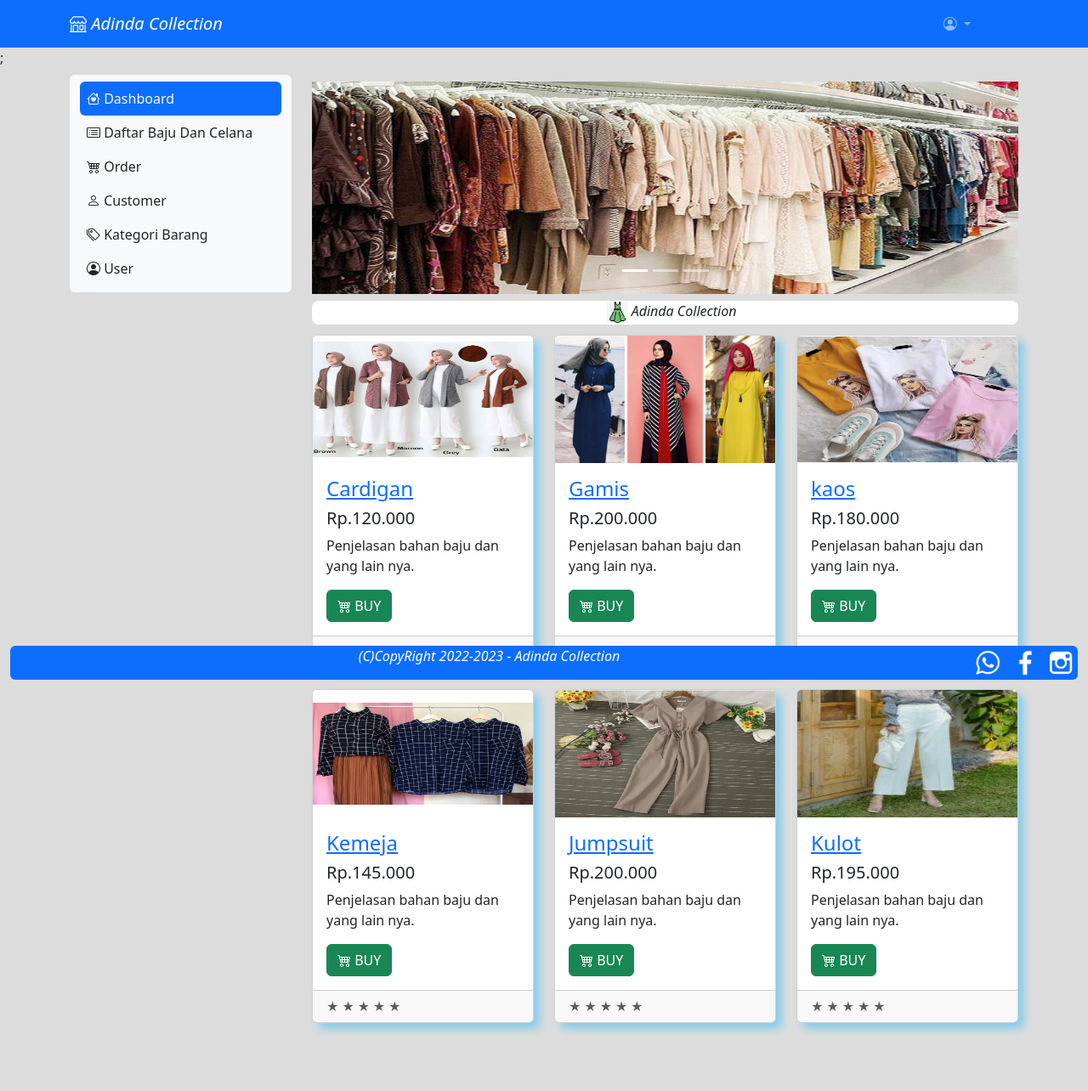
After one commit to agunganggara22/pblbaju-2021573010025, a Laravel app: page /order in a window 1280 px wide. The commit adds this page. Shown: the whole page at 85% size. Run offline with Laravel 8, Linux system fonts and the light colour scheme; some libraries are stand-ins or nearby versions.

Commit message:
twocommit

```diff
--- a/resources/views/header.blade.php
+++ b/resources/views/header.blade.php
@@ -1,13 +1,13 @@
 <nav class="navbar navbar-expand navbar-dark bg-primary sticky-top">
             <div class="container-lg">
-                <a class="navbar-brand" href=".">
-                    <i href="header.php" class="bi bi-shop"> Adinda Collection</i>
+                <a class="navbar-brand" href="index">
+                    <i href="index" class="bi bi-shop"> Adinda Collection</i>
                     <div class="collapse navbar-collapse d-flex justify-content-end me-5" id="navbarNav">
                         <ul class="navbar-nav">
                             <li class="nav-item dropdown">
                                 <a class="nav-link dropdown-toggle" href="#" role="button" data-bs-toggle="dropdown" aria-expanded="false">
                                 <i class="bi bi-person-circle">
-                                    <?php echo $hasil['username']; ?>
+
                                 </a></i>
                                 <ul class="dropdown-menu">
                                     <li><a class="dropdown-item" href="#" data-bs-toggle="modal" data-bs-target="#ModalUbahPassword">
@@ -40,7 +40,7 @@
 
                                 <div class="col-lg-6">
                                     <div class="form-floating mb-3">
-                                        <input disabled type="email" class="form-control" id="floatingInput" placeholder="name@example.com" required name="username" value="<?php echo $_SESSION['username_decafe'] ?>">
+                                        <input disabled type="email" class="form-control" id="floatingInput" placeholder="name@example.com" required name="username" value="">
                                         <label for="floatingInput">Username</label>
                                         <div class="invalid-feedback">
                                             Masukkan username
@@ -103,7 +103,7 @@
                             <div class="row">
                                 <div class="col-lg-6">
                                     <div class="form-floating mb-3">
-                                        <input disabled type="text" class="form-control" id="floatingInput" placeholder="your name" name="nama" value="<?php echo $hasil['nama'] ?>">
+                                        <input disabled type="text" class="form-control" id="floatingInput" placeholder="your name" name="nama" value="">
                                         <label for="floatingInput">Nama</label>
                                         <div class="invalid-feedback">
                                             Nama
@@ -112,7 +112,7 @@
                                 </div>
                                 <div class="col-lg-6">
                                     <div class="form-floating mb-3">
-                                        <input type="email" class="form-control" id="floatingInput" placeholder="name@example.com" name="username" value="<?php echo $hasil['username'] ?>">
+                                        <input type="email" class="form-control" id="floatingInput" placeholder="name@example.com" name="username" value="">
                                         <label for="floatingInput">Username</label>
                                         <div class="invalid-feedback">
                                             username
@@ -123,17 +123,8 @@
                             <div class="row">
                                 <div class="col-lg-4">
                                     <div class="form-floating mb-3">
-                                        <select disabled name="level" class="form-select" aria-label="default select example" id="" value="<?php echo $hasil['level'] ?>">
-                                            <?php
-                                            $data = array("owner/admin", "karyawan", "pelanggan");
-                                            foreach ($data as $key => $value) {
-                                                if ($row['level'] == $key + 1) {
-                                                    echo "<option selected value='$key'>$value</option>";
-                                                } else {
-                                                    echo "<option value='$key'>$value</option>";
-                                                }
-                                            }
-                                            ?>
+                                        <select disabled name="level" class="form-select" aria-label="default select example" id="" value="">
+
                                         </select>
                                         <label for="floatingInput">Level User</label>
                                         <div class="invalid-feedback">
@@ -143,14 +134,14 @@
                                 </div>
                                 <div class="col-lg-8">
                                     <div class="form-floating mb-3">
-                                        <input disabled type="number" class="form-control" id="floatingInput" placeholder="08xxxx" name="nohp" value="<?php echo $hasil['nohp'] ?>">
+                                        <input disabled type="number" class="form-control" id="floatingInput" placeholder="08xxxx" name="nohp" value="">
                                         <label for="floatingInput">No Hp</label>
                                     </div>
                                 </div>
                             </div>
 
                             <div class="form-floating">
-                                <textarea disabled class="form-control" id="" style="height: 100px;" name="alamat"><?php echo $hasil['alamat'] ?></textarea>
+                                <textarea disabled class="form-control" id="" style="height: 100px;" name="alamat"></textarea>
                                 <label for="floatingInput">Alamat</label>
                             </div>
                             <div class="modal-footer">
--- /dev/null
+++ b/resources/views/order.blade.php
@@ -0,0 +1,180 @@
+
+<head>
+    <meta charset="UTF-8">
+    <meta name="viewport" content="width=device-width, initial-scale=1.0">
+    <meta http-equiv="X-UA-Compatible" content="ie=edge">
+    <link href="/css/bootstrap.min.css" rel="stylesheet">
+    <link href="https://cdn.jsdelivr.net/npm/bootstrap@5.3.0-alpha1/dist/css/bootstrap.min.css" rel="stylesheet"
+        integrity="sha384-GLhlTQ8iRABdZLl6O3oVMWSktQOp6b7In1Zl3/Jr59b6EGGoI1aFkw7cmDA6j6gD" crossorigin="anonymous">
+        @include('header');
+
+</head>
+
+<div class="container">
+@include('sidebar')
+<div class="col-lg-9 mt-2 ">
+    <div id="carouselExampleIndicators" class="carousel slide my-2  " data-bs-ride="true">
+        <div class="carousel-indicators">
+            <button type="button" data-bs-target="#carouselExampleIndicators" data-bs-slide-to="0" class="active" aria-current="true" aria-label="Slide 1"></button>
+            <button type="button" data-bs-target="#carouselExampleIndicators" data-bs-slide-to="1" aria-label="Slide 2"></button>
+            <button type="button" data-bs-target="#carouselExampleIndicators" data-bs-slide-to="2" aria-label="Slide 3"></button>
+        </div>
+        <div class="carousel-inner">
+            <div class="carousel-item active">
+                <img src="img/baju4.jpeg" class="d-block w-100" alt="First slide" height="250px">
+            </div>
+            <div class="carousel-item">
+                <img src="img/baju6.jpeg" class="d-block w-100" alt="Second slide" height="250px">
+            </div>
+            <div class="carousel-item">
+                <img src="img/baju4.jpeg" class="d-block w-100" alt="Third slide" height="250px">
+            </div>
+        </div>
+        <button class="carousel-control-prev" type="button" data-bs-target="#carouselExampleIndicators" data-bs-slide="prev">
+            <span class="carousel-control-prev-icon" aria-hidden="true"></span>
+            <span class="visually-hidden">Previous</span>
+        </button>
+        <button class="carousel-control-next" type="button" data-bs-target="#carouselExampleIndicators" data-bs-slide="next">
+            <span class="carousel-control-next-icon" aria-hidden="true"></span>
+            <span class="visually-hidden">Next</span>
+        </button>
+    </div>
+
+    <div class="satu">
+        <center><img src="img/baju2.png" width="25px" height="25px" style="margin-left: 15px"><i> Adinda Collection</center></i>
+    </img>
+</div>
+<div class="dua"></div>
+<style type="text/css">
+        body {
+            background-color: gainsboro;
+        }
+
+        .satu {
+            background-color: white;
+            width: 100%;
+            height: 28px;
+            border-radius: 8px;
+        }
+
+        .dua {
+            padding: 2px;
+        }
+    </style>
+    <div class="row py-2">
+
+        <div class="col-lg-4 col-md-6 mb-4">
+            <div class="card h-100" style="box-shadow: 7px 7px 10px skyblue">
+                <a href="img/cardigan.jpeg"><img class="card-img-top" src="img/cardigan.jpeg" width="700px" height="150px" alt=""></a>
+                <div class="card-body">
+                    <h4 class="card-title">
+                        <a href="img/cardigan.jpeg">Cardigan</a>
+                    </h4>
+                    <h5>Rp.120.000</h5>
+                    <p class="card-text">Penjelasan bahan baju dan yang lain nya.</p>
+					<button class="btn btn-success bi bi-cart4" style="color: "> BUY</button>
+                </div>
+                <div class="card-footer">
+                    <small class="text-muted">&#9733; &#9733; &#9733; &#9733; &#9733;</small>
+                </div>
+            </div>
+        </div>
+
+        <div class="col-lg-4 col-md-6 mb-4">
+            <div class="card h-100" style="box-shadow: 7px 7px 10px skyblue">
+                <a href="img/busana-gamis.webp"><img class="card-img-top" src="img/busana-gamis.webp" width="700px" height="150px" alt=""></a>
+                <div class="card-body">
+                    <h4 class="card-title">
+                        <a href="img/busana-gamis.webp">Gamis</a>
+                    </h4>
+                    <h5>Rp.200.000</h5>
+                    <p class="card-text">Penjelasan bahan baju dan yang lain nya.</p>
+					<button class="btn btn-success bi bi-cart4" style="color: "> BUY</button>
+                </div>
+                <div class="card-footer">
+                    <small class="text-muted">&#9733; &#9733; &#9733; &#9733; &#9733;</small>
+                </div>
+            </div>
+        </div>
+
+        <div class="col-lg-4 col-md-6 mb-4">
+            <div class="card h-100" style="box-shadow: 7px 7px 10px skyblue">
+                <a href="img/baju7.jpg"><img class="card-img-top" src="img/baju7.jpg" width="700px" height="150px" alt=""></a>
+                <div class="card-body">
+                    <h4 class="card-title">
+                        <a href="img/baju7.jpg">kaos</a>
+                    </h4>
+                    <h5>Rp.180.000</h5>
+                    <p class="card-text">Penjelasan bahan baju dan yang lain nya.</p>
+					<button class="btn btn-success bi bi-cart4" style="color: "> BUY</button>
+                </div>
+                <div class="card-footer">
+                    <small class="text-muted">&#9733; &#9733; &#9733; &#9733; &#9733;</small>
+                </div>
+            </div>
+        </div>
+
+        <div class="col-lg-4 col-md-6 mb-4">
+            <div class="card h-100" style="box-shadow: 7px 7px 10px skyblue">
+                <a href="img/kemeja2.webp"><img class="card-img-top" src="img/kemeja2.webp" width="700px" height="150px" alt=""></a>
+                <div class="card-body">
+                    <h4 class="card-title">
+                        <a href="img/kemeja2.webp">Kemeja</a>
+                    </h4>
+                    <h5>Rp.145.000</h5>
+                    <p class="card-text">Penjelasan bahan baju dan yang lain nya.</p>
+					<button class="btn btn-success bi bi-cart4" style="color: "> BUY</button>
+                </div>
+                <div class="card-footer">
+                    <small class="text-muted">&#9733; &#9733; &#9733; &#9733; &#9733;</small>
+                </div>
+            </div>
+        </div>
+
+        <div class="col-lg-4 col-md-6 mb-4">
+            <div class="card h-100" style="box-shadow: 7px 7px 10px skyblue">
+                <a href="img/jumpsuit.webp"><img class="card-img-top" src="img/jumpsuit.webp" width="700px" height="150px" alt=""></a>
+                <div class="card-body">
+                    <h4 class="card-title">
+                        <a href="img/jumpsuit.webp">Jumpsuit</a>
+                    </h4>
+                    <h5>Rp.200.000</h5>
+                    <p class="card-text">Penjelasan bahan baju dan yang lain nya.</p>
+					<button class="btn btn-success bi bi-cart4" style="color: "> BUY</button>
+                </div>
+                <div class="card-footer">
+                    <small class="text-muted">&#9733; &#9733; &#9733; &#9733; &#9733;</small>
+                </div>
+            </div>
+        </div>
+
+        <div class="col-lg-4 col-md-6 mb-4">
+            <div class="card h-100" style="box-shadow: 7px 7px 10px skyblue">
+                <a href="img/kulot.jpg"><img class="card-img-top" src="img/kulot.jpg" width="700px" height="150px" alt=""></a>
+                <div class="card-body">
+                    <h4 class="card-title">
+                        <a href="img/kulot.jpg">Kulot</a>
+                    </h4>
+                    <h5>Rp.195.000</h5>
+                    <p class="card-text">Penjelasan bahan baju dan yang lain nya.</p>
+					<button class="btn btn-success bi bi-cart4" style="color: "> BUY</button>
+                </div>
+                <div class="card-footer">
+                    <small class="text-muted">&#9733; &#9733; &#9733; &#9733; &#9733;</small>
+                </div>
+            </div>
+        </div>
+
+        <!-- Footer -->
+         <footer class="py-4">
+            <div class="container-fluid fixed-bottom">
+                <div class="card text-center border-0 bg-primary">
+                    <i class="text-center text-white"> (C)CopyRight 2022-2023 - Adinda Collection
+                        <a href="https://www.instagram.com/adinda.collection_02/" target="_blank"><img src="img/ig.png" width="40px" height="40px" align="right"></a>
+                        <a href="https://www.facebook.com" target="_blank"><img src="img/f.png" width="40px" height="40px" align="right"></a>
+                        <a href="whatsapp://send?text=Hello&phone=+6285277722283" target="_blank"><img src="img/wa.png" width="40px" height="40px" align="right"></a>
+                    </i>
+                </div>
+                <!-- End Footer -->
+            </div>
+        </div>
--- a/resources/views/sidebar.blade.php
+++ b/resources/views/sidebar.blade.php
@@ -47,14 +47,14 @@
                                                     : 'link-dark'; ?>" href="katmenu">
                             <i class="bi bi-tags"></i> Kategori Barang</a>
                     </li>
-                    <?php ?>
+
 
                             <li class="nav-item">
                                 <a class="nav-link ps-2 <?php echo (isset($_GET['x']) && $_GET['x'] == 'user') ? 'active link-light'
                                                             : 'link-dark'; ?>" href="user">
                                     <i class="bi bi-person-circle"></i> User</a>
                             </li>
-                        <?php  ?>
+
                     </ul>
                 </div>
             </div>
--- a/routes/web.php
+++ b/routes/web.php
@@ -1,8 +1,10 @@
 <?php
 
-use App\Http\Controllers\Tb_userController;
+use App\Http\Controllers\daftarController;
 use Illuminate\Support\Facades\Route;
 use App\Http\Controllers\userController;
+use App\Http\Controllers\katbarangController;
+use App\Http\Controllers\customerController;
 
 /*
 |--------------------------------------------------------------------------
@@ -47,4 +49,14 @@ Route::get('/katmenu', function () {
     return view('katmenu');
 });
 
+Route::get('/order', function () {
+    return view('order');
+});
+
 Route::get('/user',[userController::class,'show'] );
+
+Route::get('/katmenu',[katbarangController::class,'show'] );
+
+Route::get('/customer',[customerController::class,'show'] );
+
+Route::get('/menu',[daftarController::class,'show'] );
```
Also changed, not shown: app/Http/Controllers/customerController.php (added, +14 -0 lines), app/Http/Controllers/daftarController.php (added, +14 -0 lines), app/Http/Controllers/katbarangController.php (added, +14 -0 lines), app/Models/Tb_customer.php (added, +12 -0 lines), app/Models/Tb_daftar.php (added, +12 -0 lines), app/Models/Tb_katbarang.php (added, +12 -0 lines), resources/views/customer.blade.php (+8 -11 lines), resources/views/katmenu.blade.php (+6 -5 lines), resources/views/menu.blade.php (+32 -70 lines), resources/views/user.blade.php (+32 -3 lines).
